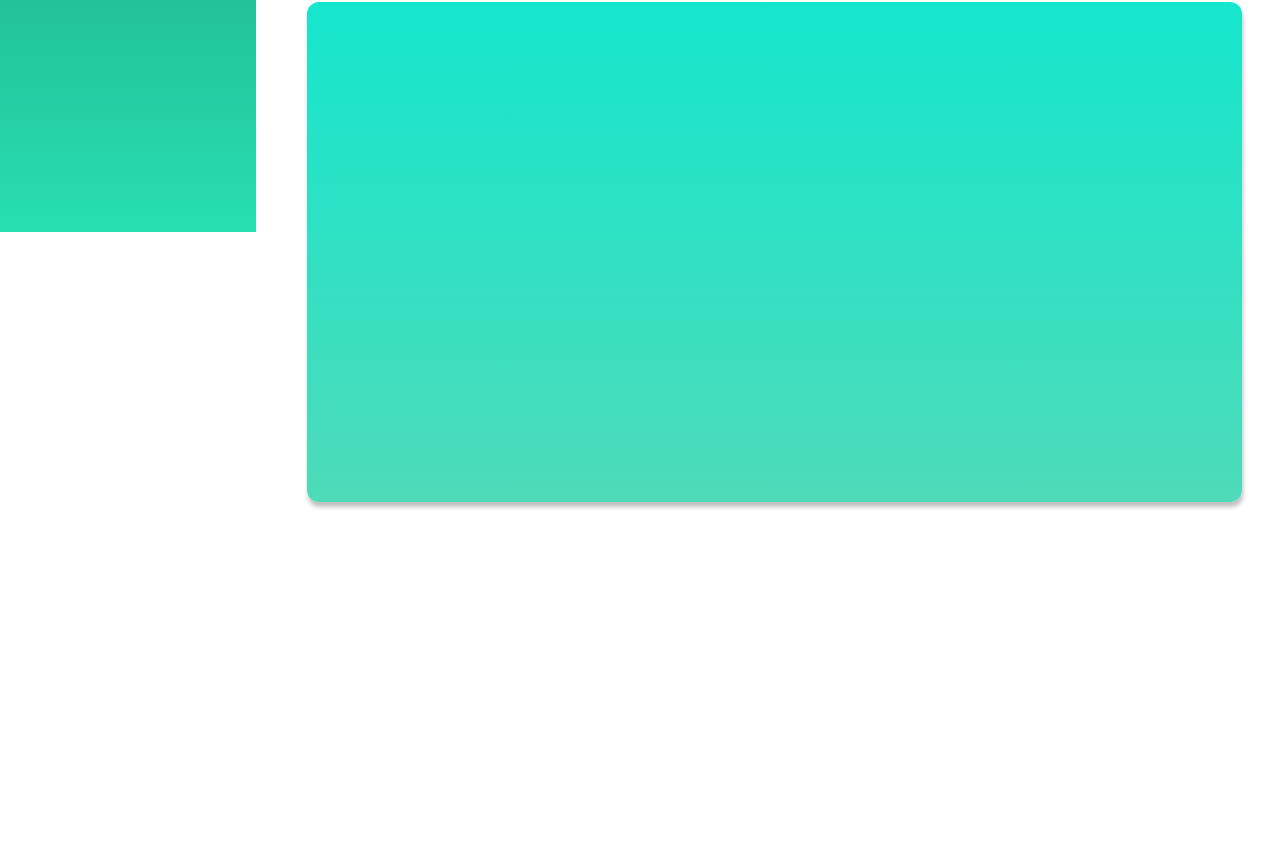
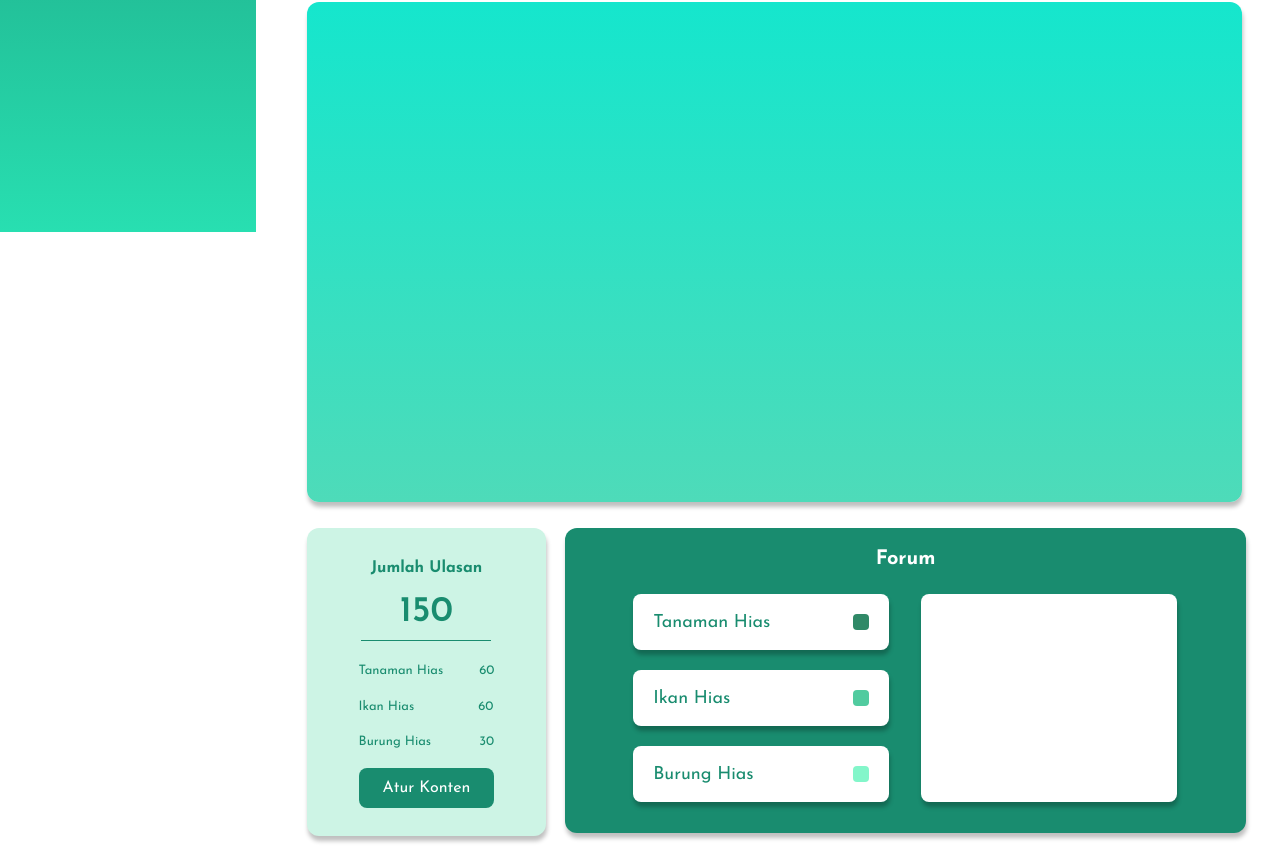
Before and after one commit to auliarahman789/ornatredec, a Next.js app: page /Superadmin in a window 1280 px wide. Shown: the part 568-1429 px from the top of the page. Before the commit the page ends 1090 px from the top, so only its background shows below. Built offline with nearby package versions, Linux system fonts and the light colour scheme.

Commit message:
membuat dashboard bagian bawah ulasan dan forum

```diff
--- a/src/app/Superadmin/page.tsx
+++ b/src/app/Superadmin/page.tsx
@@ -1,4 +1,3 @@
-
 import React from "react";
 import Profile from "../../../public/icon/profile.svg";
 import Order from "../../../public/icon/order.svg";
@@ -12,8 +11,10 @@ function Page() {
         <div className="text-[23px] font-semibold bg-gradient-to-b from-[#00663F] to-[#5CD5A6] ms-[2%] mt-4 inline-block text-transparent bg-clip-text">
           Dashboard
         </div>
-      <div className="flex space-x-[2%]">
-        <div className="bg-[#198C6F] mt-[4%] ms-[4%] h-[92px] w-[21%] rounded-xl flex" style={{ boxShadow: "1px 5px 4px #00000040" }}
+        <div className="flex space-x-[4%]">
+          <div
+            className="bg-[#198C6F] mt-[4%] ms-[4%] h-[92px] w-[21%] rounded-xl flex"
+            style={{ boxShadow: "1px 5px 4px #00000040" }}
           >
             <Image
               src={Profile}
@@ -27,7 +28,10 @@ function Page() {
             </div>
           </div>
 
-        <div className="bg-[#D7FFF0] mt-[4%] ms-[4%] h-[92px] w-[21%] rounded-xl flex" style={{ boxShadow: "1px 5px 4px #00000040" }}>
+          <div
+            className="bg-[#D7FFF0] mt-[4%] ms-[4%] h-[92px] w-[21%] rounded-xl flex"
+            style={{ boxShadow: "1px 5px 4px #00000040" }}
+          >
             <Image
               src={Order}
               alt={"profile"}
@@ -40,7 +44,10 @@ function Page() {
             </div>
           </div>
 
-        <div className="bg-[#D7FFF0] mt-[4%] ms-[4%] h-[92px] w-[21%] rounded-xl flex" style={{ boxShadow: "1px 5px 4px #00000040" }}>
+          <div
+            className="bg-[#D7FFF0] mt-[4%] ms-[4%] h-[92px] w-[21%] rounded-xl flex"
+            style={{ boxShadow: "1px 5px 4px #00000040" }}
+          >
             <Image
               src={Chat}
               alt={"profile"}
@@ -48,51 +55,143 @@ function Page() {
             />
             <div className="border-r-2 bg-[#308967] h-[46px] mt-6"></div>
             <div className="flex flex-col ms-8 mt-6">
-            <div className="text-[#308967] text-[12px]">Total Konten Forum</div>
+              <div className="text-[#308967] text-[12px]">
+                Total Konten Forum
+              </div>
               <div className="text-[20px] text-[#308967]">3664</div>
             </div>
           </div>
-          <div className="bg-[#D7FFF0] mt-[4%] ms-[4%] h-[45px] w-[4%] rounded-lg" style={{ boxShadow: "1px 5px 4px #00000040" }}></div>
         </div>
         <div className="flex ms-[4%] mt-[2%]">
-          <div className="w-[55%] h-[300px] bg-[#D7FFF0] rounded-xl " style={{ boxShadow: "1px 5px 4px #00000040" }}>
-            <h1 className="font-bold text-[#198C6F] text-[20px] text-center mt-4">Produk Kita</h1>
+          <div
+            className="w-[55%] h-[300px] bg-[#D7FFF0] rounded-xl "
+            style={{ boxShadow: "1px 5px 4px #00000040" }}
+          >
+            <h1 className="font-bold text-[#198C6F] text-[20px] text-center mt-4">
+              Produk Kita
+            </h1>
             <div className="flex mx-[10%] mt-[3%] space-x-8">
               <div className="flex flex-col space-y-5">
-                <div className="w-64 px-5 h-14 bg-white rounded-lg flex justify-between items-center " style={{ boxShadow: "1px 5px 4px #00000040" }}>
+                <div
+                  className="w-64 px-5 h-14 bg-white rounded-lg flex justify-between items-center "
+                  style={{ boxShadow: "1px 5px 4px #00000040" }}
+                >
                   <p className=" text-[#198C6F] text-[18px]">Tanaman Hias</p>
                   <div className="w-4 h-4 bg-[#308967] rounded"></div>
                 </div>
-                <div className="w-64 px-5 h-14 bg-white rounded-lg flex justify-between items-center " style={{ boxShadow: "1px 5px 4px #00000040" }}>
+                <div
+                  className="w-64 px-5 h-14 bg-white rounded-lg flex justify-between items-center "
+                  style={{ boxShadow: "1px 5px 4px #00000040" }}
+                >
                   <p className=" text-[#198C6F] text-[18px]">Ikan Hias</p>
                   <div className="w-4 h-4 bg-[#51CB9F] rounded"></div>
                 </div>
-                <div className="w-64 px-5 h-14 bg-white rounded-lg flex justify-between items-center " style={{ boxShadow: "1px 5px 4px #00000040" }}>
+                <div
+                  className="w-64 px-5 h-14 bg-white rounded-lg flex justify-between items-center "
+                  style={{ boxShadow: "1px 5px 4px #00000040" }}
+                >
                   <p className=" text-[#198C6F] text-[18px]">Burung Hias</p>
                   <div className="w-4 h-4 bg-[#83F6CA] rounded"></div>
                 </div>
               </div>
-                <div className="bg-white w-64 h-52 rounded-lg" style={{ boxShadow: "1px 5px 4px #00000040" }}></div>
+              <div
+                className="bg-white w-64 h-52 rounded-lg"
+                style={{ boxShadow: "1px 5px 4px #00000040" }}
+              ></div>
             </div>
           </div>
-          <div className="flex flex-col items-center py-7 ms-[2%] w-[19%] h-[300px] bg-[#198C6F] rounded-xl" style={{ boxShadow: "1px 5px 4px #00000040" }}>
+          <div
+            className="flex flex-col items-center py-7 ms-[2%] w-[19%] h-[300px] bg-[#198C6F] rounded-xl"
+            style={{ boxShadow: "1px 5px 4px #00000040" }}
+          >
             <h1 className="font-bold text-white">Jumlah Produk</h1>
-            <h1 className="text-4xl mt-3 text-white font-semibold text-center border-b-[1px] w-[130px] pb-2">150</h1>
+            <h1 className="text-4xl mt-3 text-white font-semibold text-center border-b-[1px] w-[130px] pb-2">
+              150
+            </h1>
             <div className="mt-5 flex flex-col space-y-4">
-              <p className="text-white text-[13px]">Tanaman Hias<span className="ms-9">60</span></p>
-              <p className="text-white text-[13px]">Ikan Hias<span className="ms-16">60</span></p>
-              <p className="text-white text-[13px]">Burung Hias<span className="ms-12">30</span></p>
+              <p className="text-white text-[13px]">
+                Tanaman Hias<span className="ms-9">60</span>
+              </p>
+              <p className="text-white text-[13px]">
+                Ikan Hias<span className="ms-16">60</span>
+              </p>
+              <p className="text-white text-[13px]">
+                Burung Hias<span className="ms-12">30</span>
+              </p>
               <button className="bg-white text-[#308967] w-[100%] h-[40%] justify-center p-2 rounded-lg">
                 Atur Produk
               </button>
             </div>
           </div>
         </div>
-        <div className="w-[73%] h-[500px] ms-[4%] mt-[2%] bg-gradient-to-b from-[#15E6CD] to-[#4EDBB9] rounded-xl mb-5" style={{ boxShadow: "1px 5px 4px #00000040" }}>
+        <div
+          className="w-[73%] h-[500px] ms-[4%] mt-[2%] bg-gradient-to-b from-[#15E6CD] to-[#4EDBB9] rounded-xl mb-5"
+          style={{ boxShadow: "1px 5px 4px #00000040" }}
+        ></div>
+        <div className="flex ms-[1.5%] mt-[2%] mb-[2%]">
+          <div
+            className="flex flex-col items-center py-7 ms-[2.5%] mr-[1.5%] w-[19%] h-[10%] bg-[#CDF4E5] rounded-xl"
+            style={{ boxShadow: "1px 5px 4px #00000040" }}
+          >
+            <h1 className="font-bold text-[#198C6F]">Jumlah Ulasan</h1>
+            <h1 className="text-4xl mt-3 text-[#198C6F] font-semibold text-center border-[#198C6F] border-b-[1px] w-[130px] pb-2">
+              150
+            </h1>
+            <div className="mt-5 flex flex-col space-y-4">
+              <p className="text-[#198C6F] text-[13px]">
+                Tanaman Hias<span className="ms-9">60</span>
+              </p>
+              <p className="text-[#198C6F] text-[13px]">
+                Ikan Hias<span className="ms-16">60</span>
+              </p>
+              <p className="text-[#198C6F] text-[13px]">
+                Burung Hias<span className="ms-12">30</span>
+              </p>
+              <button className="bg-[#198C6F] text-white w-[100%] h-[40%] justify-center p-2 rounded-lg">
+                Atur Konten
+              </button>
+            </div>
+          </div>
+          <div
+            className="w-[54%] h-[305px] bg-[#198C6F] rounded-xl "
+            style={{ boxShadow: "1px 5px 4px #00000040" }}
+          >
+            <h1 className="font-bold text-white text-[20px] text-center mt-4">
+              Forum
+            </h1>
+            <div className="flex mx-[10%] mt-[3%] space-x-8">
+              <div className="flex flex-col space-y-5">
+                <div
+                  className="w-64 px-5 h-14 bg-white rounded-lg flex justify-between items-center "
+                  style={{ boxShadow: "1px 5px 4px #00000040" }}
+                >
+                  <p className=" text-[#198C6F] text-[18px]">Tanaman Hias</p>
+                  <div className="w-4 h-4 bg-[#308967] rounded"></div>
+                </div>
+                <div
+                  className="w-64 px-5 h-14 bg-white rounded-lg flex justify-between items-center "
+                  style={{ boxShadow: "1px 5px 4px #00000040" }}
+                >
+                  <p className=" text-[#198C6F] text-[18px]">Ikan Hias</p>
+                  <div className="w-4 h-4 bg-[#51CB9F] rounded"></div>
+                </div>
+                <div
+                  className="w-64 px-5 h-14 bg-white rounded-lg flex justify-between items-center "
+                  style={{ boxShadow: "1px 5px 4px #00000040" }}
+                >
+                  <p className=" text-[#198C6F] text-[18px]">Burung Hias</p>
+                  <div className="w-4 h-4 bg-[#83F6CA] rounded"></div>
+                </div>
+              </div>
+              <div
+                className="bg-white w-64 h-52 rounded-lg"
+                style={{ boxShadow: "1px 5px 4px #00000040" }}
+              ></div>
             </div>
           </div>
         </div>
-
+      </div>
+    </div>
   );
 }
 
```
Lines whose indentation alone changed are shown as unchanged.
